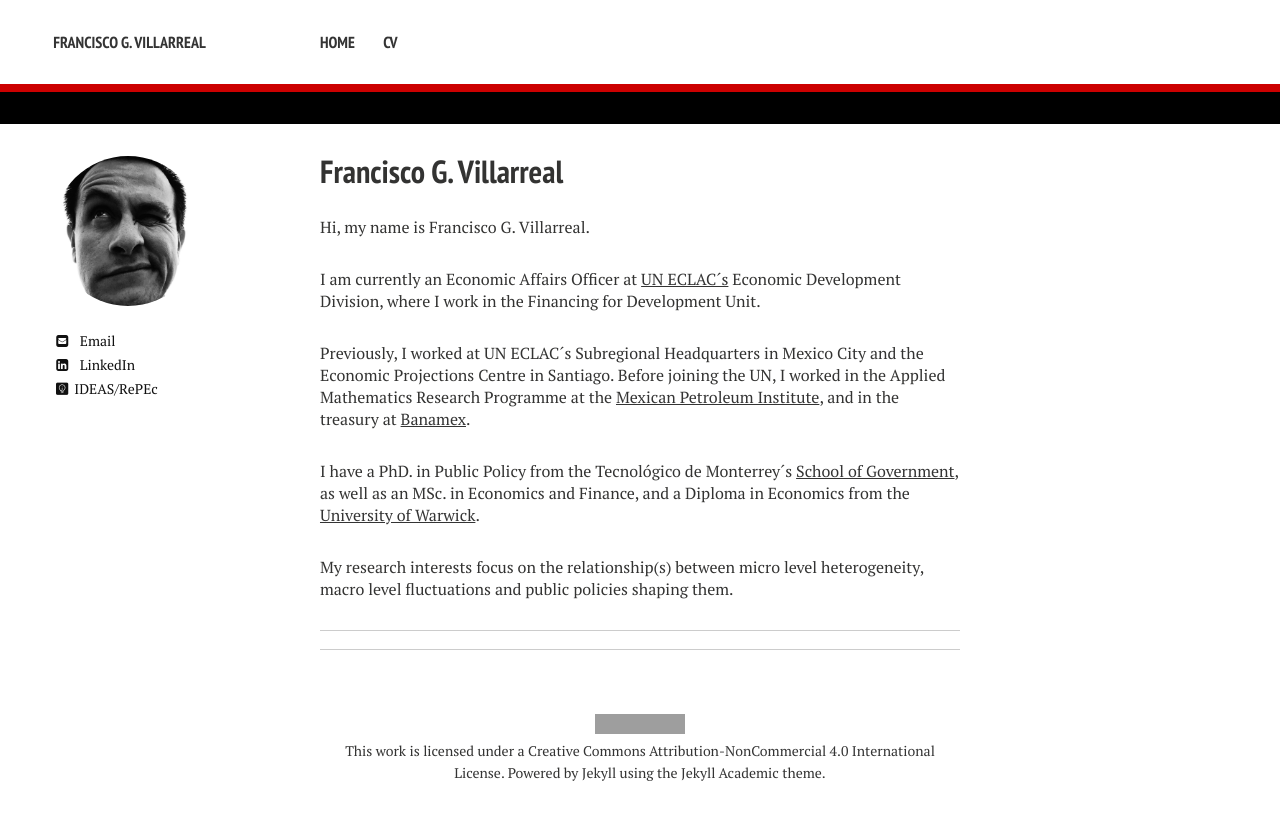
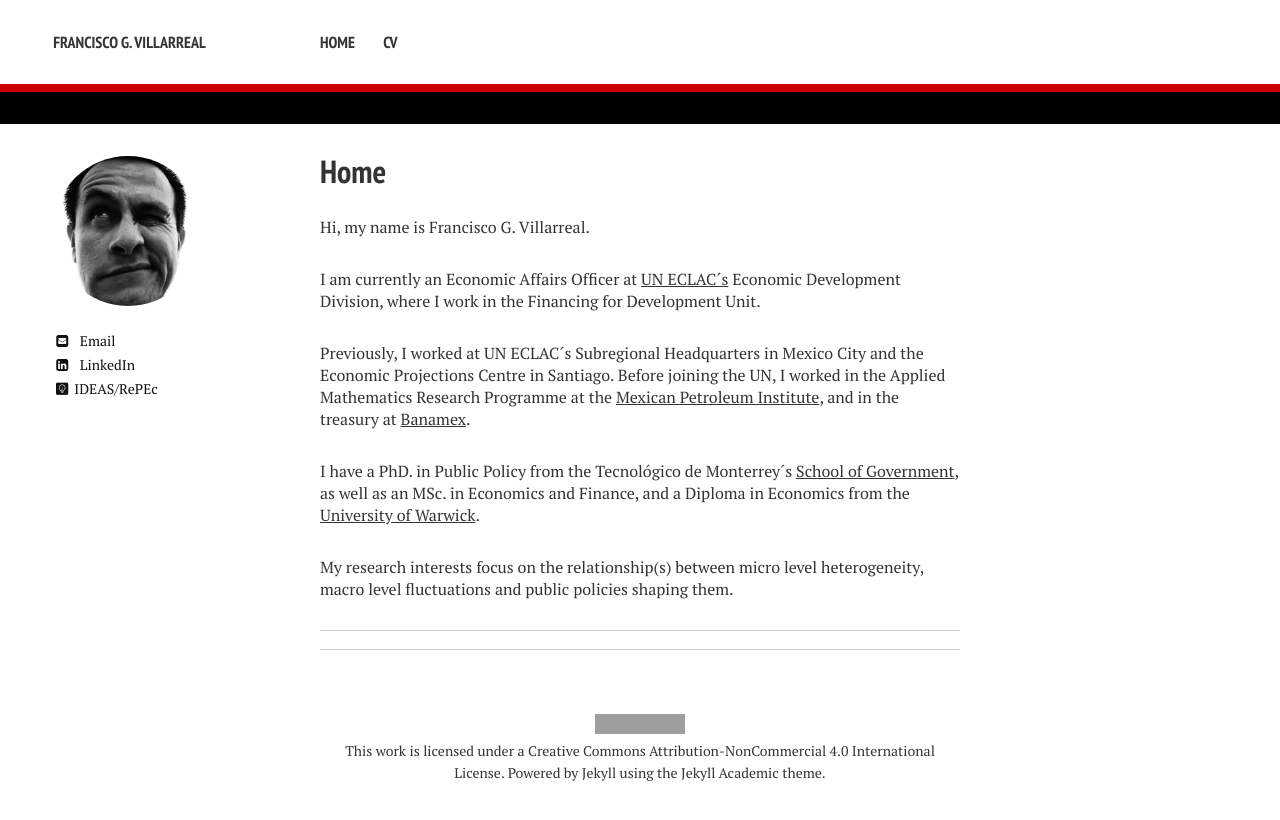
Before and after one commit to fgvillarreal/fgvillarreal.github.io, a Jekyll site: the page built from index.md, in a window 1280 px wide. Shown: the top 820 px of the page. Built offline with Jekyll 4.4.1, drawn with Linux system fonts in a browser that asks for light colours; nearby versions of some CDN libraries; some web fonts are replaced; grey boxes are pictures that could not be loaded.

Commit message:
updated page titles

```diff
--- a/index.md
+++ b/index.md
@@ -1,6 +1,6 @@
 ---
 layout: page
-title: Francisco G. Villarreal
+title: Home
 excerpt: "About Me..."
 ---
 
```
Also changed, not shown: cv.md (+1 -0 lines).
